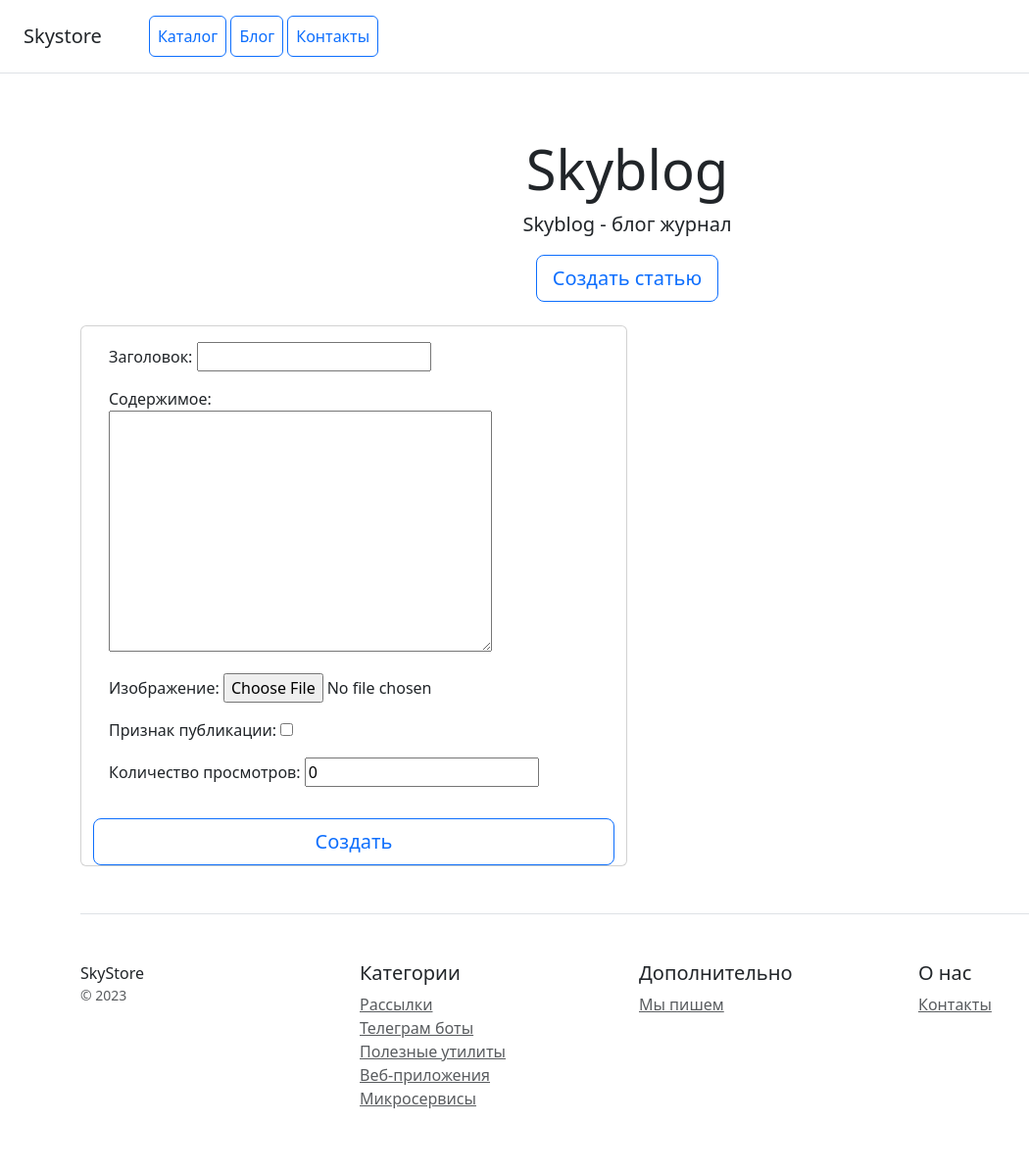
After one commit to DmitryPikov/onlinestore, a Django app: page /blog/article/create/ in a window 1280 px wide. The commit adds this page. Shown: the whole page at 98% size, without its empty margins (0-1050 px from the left). Run offline with Django 5.2, Linux system fonts and the light colour scheme; parts of the project's set-up code (start-up, migrations or seed data) failed here and were passed over; some libraries are stand-ins or nearby versions.

Commit message:
Fix errors in PR

```diff
--- a/blog/models.py
+++ b/blog/models.py
@@ -3,7 +3,7 @@ from django.db import models
 class Article(models.Model):
     name = models.CharField(max_length=50, verbose_name='Заголовок')
     description = models.TextField(max_length=500, verbose_name='Содержимое')
-    photo = models.ImageField(upload_to='photo/', verbose_name='Изображение', blank=True, null=True)
+    photo = models.ImageField(upload_to='photo/blogs/', verbose_name='Изображение', blank=True, null=True)
     created_at = models.DateTimeField(auto_now_add=True, verbose_name='Дата создания')
     publication_at = models.BooleanField(verbose_name='Признак публикации')
     quantity_count = models.PositiveIntegerField(verbose_name='Количество просмотров', default=0)
--- a/blog/templates/blog/article_confirm_delete.html
+++ b/blog/templates/blog/article_confirm_delete.html
@@ -1,4 +1,4 @@
-{% extends 'catalog/home.html' %}
+{% extends 'blog/home.html' %}
 {% block content %}
 <div class="container">
     <div class="row">
--- a/blog/templates/blog/article_detail.html
+++ b/blog/templates/blog/article_detail.html
@@ -1,4 +1,4 @@
-{% extends 'catalog/home.html' %}
+{% extends 'blog/home.html' %}
 {% load my_tags %}
 {% block content %}
 <div class="row text-center">
--- a/blog/templates/blog/article_form.html
+++ b/blog/templates/blog/article_form.html
@@ -1,4 +1,4 @@
-{% extends 'catalog/home.html' %}
+{% extends 'blog/home.html' %}
 {% block content %}
 <div class="container">
     <div class="row">
--- a/blog/templates/blog/article_list.html
+++ b/blog/templates/blog/article_list.html
@@ -1,4 +1,4 @@
-{% extends 'catalog/home.html' %}
+{% extends 'blog/home.html' %}
 {% load my_tags %}
 {% block content %}
 <div class="row text-center">
@@ -9,7 +9,9 @@
                     <h4 class="my-0 font-weight-normal">{{ article.name }}</h4>
                 </div>
                 <div class="card-body">
-                    <img src="{{ article.photo | media_filter }}" class="img-fluid" style="width: 100%; height: auto; object-fit: cover;">
+                    {% if article.photo %}
+                        <img src="{{ article.photo | media_filter }}" class="img-fluid" style="width: 100%; height: auto; object-fit: cover;">
+                    {% endif %}
                     <ul class="list-unstyled mt-3 mb-4 text-start m-3">
                         <p>{{ article.description|truncatechars:100 }}</p>
                     </ul>
--- /dev/null
+++ b/blog/templates/blog/home.html
@@ -0,0 +1,52 @@
+<!doctype html>
+<html lang="en">
+<head>
+    <meta charset="utf-8">
+    <meta name="viewport" content="width=device-width, initial-scale=1">
+    <title>Skyblog</title>
+    <link rel="stylesheet" type="text/css" href="/static/css/bootstrap.min.css">
+</head>
+<body>
+{% include 'catalog/includes/menu.html' %}
+<div class="pricing-header px-3 py-3 pt-md-5 pb-md-4 mx-auto text-center">
+    <h1 class="display-4">Skyblog</h1>
+    <p class="lead">Skyblog - блог журнал</p>
+    <a type="button" class="btn btn-lg btn-block btn-outline-primary" href="{% url 'blog:article_create' %}">Создать статью</a>
+</div>
+<div class="container">
+    {% block content %}
+    {% endblock %}
+    <footer class="pt-4 my-md-5 pt-md-5 border-top">
+        <div class="row">
+            <div class="col-12 col-md">
+                SkyStore
+                <small class="d-block mb-3 text-muted">&copy; 2023</small>
+            </div>
+            <div class="col-6 col-md">
+                <h5>Категории</h5>
+                <ul class="list-unstyled text-small">
+                    <li><a class="text-muted" href="#">Рассылки</a></li>
+                    <li><a class="text-muted" href="#">Телеграм боты</a></li>
+                    <li><a class="text-muted" href="#">Полезные утилиты</a></li>
+                    <li><a class="text-muted" href="#">Веб-приложения</a></li>
+                    <li><a class="text-muted" href="#">Микросервисы</a></li>
+                </ul>
+            </div>
+            <div class="col-6 col-md">
+                <h5>Дополнительно</h5>
+                <ul class="list-unstyled text-small">
+                    <li><a class="text-muted" href="#">Мы пишем</a></li>
+                </ul>
+            </div>
+            <div class="col-6 col-md">
+                <h5>О нас</h5>
+                <ul class="list-unstyled text-small">
+                    <li><a class="text-muted" href="/contacts/">Контакты</a></li>
+                </ul>
+            </div>
+        </div>
+    </footer>
+</div>
+<!-- Подключите статичеcкие файлы со скриптами Bootstrap -->
+</body>
+</html>
--- a/blog/urls.py
+++ b/blog/urls.py
@@ -8,7 +8,7 @@ app_name = BlogConfig.name
 urlpatterns = [
     path('', ArticleListView.as_view(), name='article_list'),
     path('article/<int:pk>/', ArticleDetailView.as_view(), name='article_detail'),
-    path('article/create', ArticleCreateView.as_view(), name='article_create'),
+    path('article/create/', ArticleCreateView.as_view(), name='article_create'),
     path('article/<int:pk>/update/', ArticleUpdateView.as_view(), name='article_update'),
     path('article/<int:pk>/delete/', ArticleDeleteView.as_view(), name='article_delete')
 ]
--- a/catalog/models.py
+++ b/catalog/models.py
@@ -14,7 +14,7 @@ class Category(models.Model):
 class Product(models.Model):
     name = models.CharField(max_length=50, verbose_name='Наименование')
     description = models.TextField(max_length=500, verbose_name='Описание')
-    photo = models.ImageField(upload_to='photo/', verbose_name='Изображение', blank=True, null=True)
+    photo = models.ImageField(upload_to='photo/products/', verbose_name='Изображение', blank=True, null=True)
     category = models.ForeignKey(Category, on_delete=models.CASCADE, verbose_name='Категория')
     price = models.IntegerField(verbose_name='Цена за покупку')
     created_at = models.DateTimeField(auto_now_add=True, verbose_name='Дата создания')
--- a/catalog/templates/catalog/product_list.html
+++ b/catalog/templates/catalog/product_list.html
@@ -9,7 +9,9 @@
                     <h4 class="my-0 font-weight-normal">{{ product.name }}</h4>
                 </div>
                 <div class="card-body">
-                    <img src="{{ product.photo | media_filter }}" class="img-fluid" style="width: 100%; height: auto; object-fit: cover;">
+                    {% if product.photo %}
+                        <img src="{{ product.photo | media_filter }}" class="img-fluid" style="width: 100%; height: auto; object-fit: cover;">
+                    {% endif %}
                     <h1 class="card-title pricing-card-title">{{ product.price }}</h1>
                     <ul class="list-unstyled mt-3 mb-4 text-start m-3">
                         <p>{{ product.description|truncatechars:100 }}</p>
```
Also changed, not shown: media/photo/blogs/Нектарины.webp (renamed from media/photo/Нектарины.webp), media/photo/blogs/Огурцы.webp (renamed from media/photo/Огурцы.webp), media/photo/products/Нектарины.webp (renamed from media/photo/Нектарины_Z48J4Hq.webp), media/photo/products/Огурцы.webp (renamed from media/photo/Огурцы_LwFYnhC.webp), media/photo/products/Сметана.webp (renamed from media/photo/Сметана.webp), media/photo/products/Творог.webp (renamed from media/photo/Творог.webp), media/photo/products/Яблоки.webp (renamed from media/photo/Яблоки.webp), media/photo/Огурцы_flh1qxX.webp (deleted).
